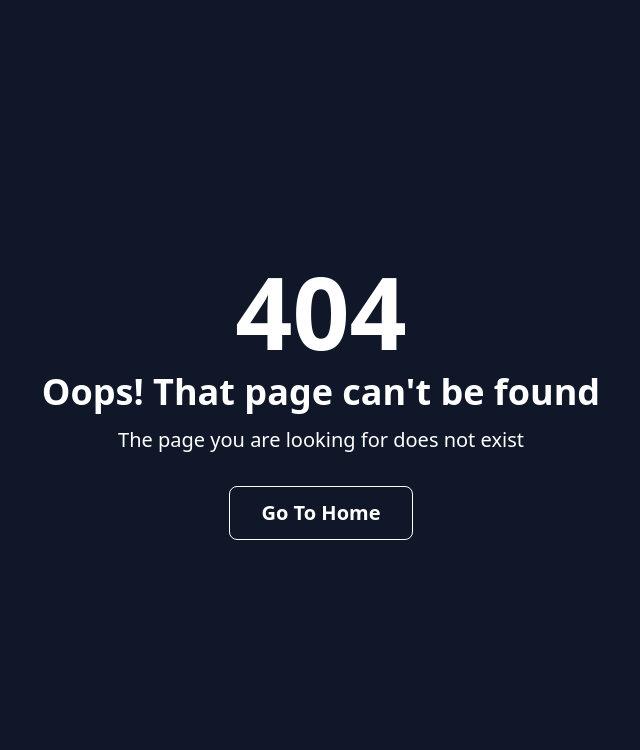
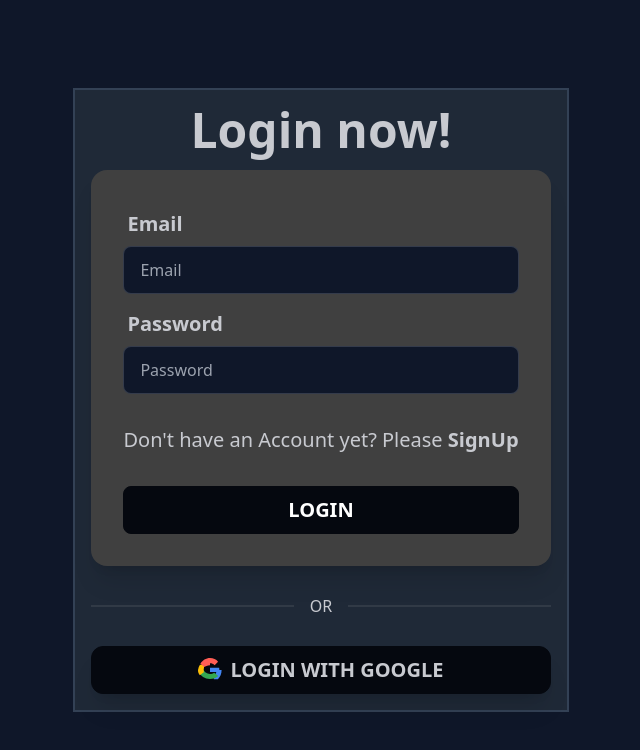
Before and after one commit to coder7475/blog-client, a React (Vite) app: page /login in a window 1280 px wide. Before the commit this address had no page. Shown: the top 750 px of the page, without its empty margins (319-959 px from the left). Built offline with nearby package versions, Linux system fonts and the light colour scheme.

Commit message:
feat: add a login form in login route

```diff
--- /dev/null
+++ b/src/pages/Login.jsx
@@ -0,0 +1,91 @@
+import { Link } from "react-router-dom";
+
+const Login = () => {
+  return (
+    <div className="hero min-h-screen">
+      <div className="hero-content flex-col bg-gray-800 border-2 border-slate-700">
+        <div className="text-center lg:text-left">
+          <h1 className="text-5xl font-bold">Login now!</h1>
+        </div>
+        <div className="card w-full max-w-5xl shadow-xl bg-neutral-700">
+          <form className="card-body">
+            <div className="form-control">
+              <label className="label" htmlFor="email">
+                <span className="label-text text-xl font-semibold">Email</span>
+              </label>
+              <input
+                id="email"
+                name="email"
+                type="email"
+                placeholder="Email"
+                className="input input-bordered"
+                required
+                autoComplete="true"
+              />
+            </div>
+            <div className="form-control">
+              <label className="label" htmlFor="password">
+                <span className="label-text text-xl font-semibold">
+                  Password
+                </span>
+              </label>
+              <input
+                id="password"
+                name="password"
+                type="password"
+                placeholder="Password"
+                className="input input-bordered"
+                autoComplete="true"
+                required
+              />
+            </div>
+            <div className="text-xl font-medium mt-6">
+              <p>
+                Don&apos;t have an Account yet? Please{" "}
+                <Link to={`/register`} className="text-blue text-xl font-bold">
+                  SignUp
+                </Link>
+              </p>
+            </div>
+            <div className="form-control mt-6">
+              <button className="btn bg-darkBlue text-white text-xl">
+                Login
+              </button>
+            </div>
+          </form>
+        </div>
+        <div className="divider">OR</div>
+        <div className="card w-full bg-base-100 shadow-xl max-w-5xl">
+          <button className="btn w-full rounded-xl text-xl font-semibold">
+            <svg
+              xmlns="http://www.w3.org/2000/svg"
+              width="24"
+              height="24"
+              viewBox="0 0 24 24"
+            >
+              <path
+                fill="#4285F4"
+                d="M21.35 12.04c0-.79-.07-1.54-.18-2.29H12v4.35h6.35a5.86 5.86 0 0 1-2.53 3.86v3.2h4.05c2.38-2.19 3.75-5.42 3.75-9.12z"
+              />
+              <path
+                fill="#34A853"
+                d="M12 21c3.38 0 6.22-1.12 8.27-3.04l-4.05-3.2c-1.13.76-2.58 1.21-4.22 1.21-3.24 0-6.01-2.18-7.01-5.12H.94v3.2A11.98 11.98 0 0 0 12 21z"
+              />
+              <path
+                fill="#FBBC05"
+                d="M5.99 14.25c-.24-.68-.37-1.41-.37-2.15s.13-1.47.37-2.15V6.75H1.94A11.94 11.94 0 0 0 0 12c0 1.92.45 3.74 1.94 5.25l4.05-3.24z"
+              />
+              <path
+                fill="#FF5E55"
+                d="M12 5.25c1.77 0 3.36.61 4.61 1.92l3.45-3.45C18.23 1.19 15.38 0 12 0 7.99 0 4.39 2.34 2.37 5.75l4.05 3.24c1-.62 2.76-1.74 5.58-1.74z"
+              />
+            </svg>
+            LOGIN with Google
+          </button>
+        </div>
+      </div>
+    </div>
+  );
+};
+
+export default Login;
--- a/src/pages/Registration.jsx
+++ b/src/pages/Registration.jsx
@@ -2,7 +2,7 @@ import { Link } from "react-router-dom";
 
 const Registration = () => {
   return (
-    <div className="hero font-display min-h-screen">
+    <div className="hero min-h-screen">
       <div className="hero-content bg-gray-800 rounded-xl flex-col border-2 border-slate-700 p-16">
         <div className="text-center lg:text-left">
           <h1 className="text-5xl font-bold">Registration Form!</h1>
--- a/src/router/router.jsx
+++ b/src/router/router.jsx
@@ -3,6 +3,7 @@ import ErrorPage from '../pages/ErrorPage';
 import { createBrowserRouter } from "react-router-dom";
 import HomePage from '../pages/HomePage';
 import Registration from '../pages/Registration';
+import Login from '../pages/Login';
 
 const router = createBrowserRouter([
   {
@@ -17,6 +18,10 @@ const router = createBrowserRouter([
       {
         path: "/register",
         element: <Registration />
+      },
+      {
+        path: "/login",
+        element: <Login/>
       }
     ]
   }
```
